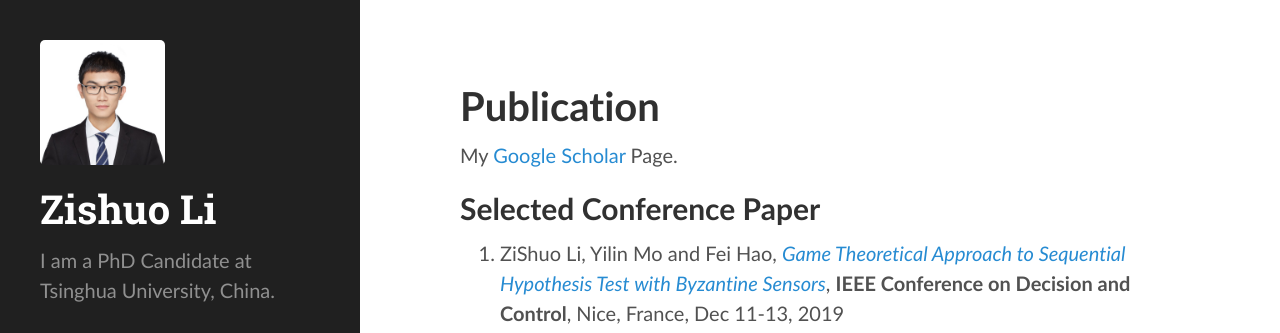
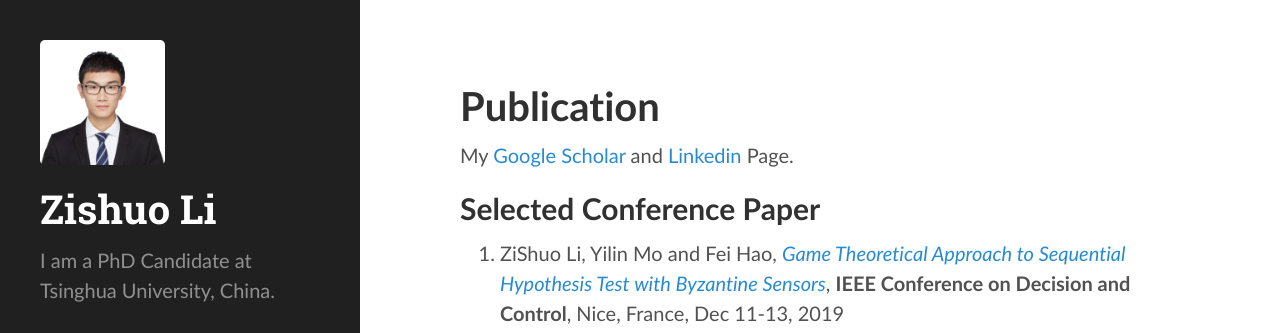
Before and after one commit to zs-li-zz/zs-li.github.io, a Jekyll site: the page built from publication.html, in a window 1280 px wide. Shown: the top 333 px of the page. Built offline with Jekyll 4.4.1, drawn with Linux system fonts in a browser that asks for light colours; nearby versions of some CDN libraries.

Commit message:
add linkin page

```diff
--- a/publication.html
+++ b/publication.html
@@ -4,7 +4,7 @@ title: Publication
 ---
 
 <p>
-My <a href="https://scholar.google.com/citations?user=4-VqEfsAAAAJ">Google Scholar</a> Page.
+My <a href="https://scholar.google.com/citations?user=4-VqEfsAAAAJ">Google Scholar</a> and <a href="https://www.linkedin.com/in/zishuo-li-8073a01b0/">Linkedin</a> Page.
 </p>
 
 
```
